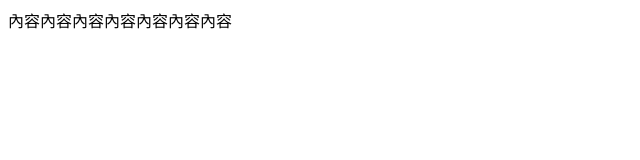
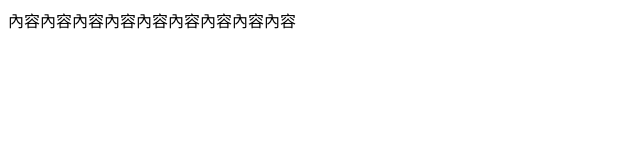
Before and after one commit to Yin-Ying/Yin-Ying, a plain HTML site: page index.html in a window 1280 px wide. Shown: the full height of the page, 0-640 px from the left. Drawn offline with Linux system fonts and the light colour scheme.

Commit message:
20211017 n

```diff
--- a/index.html
+++ b/index.html
@@ -8,6 +8,6 @@
     <title>官方網站</title>
 </head>
 <body>
-    內容內容內容內容內容內容內容
+    內容內容內容內容內容內容內容內容內容
 </body>
 </html>
```
